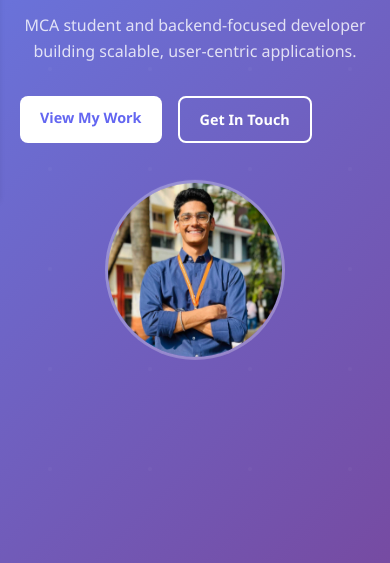
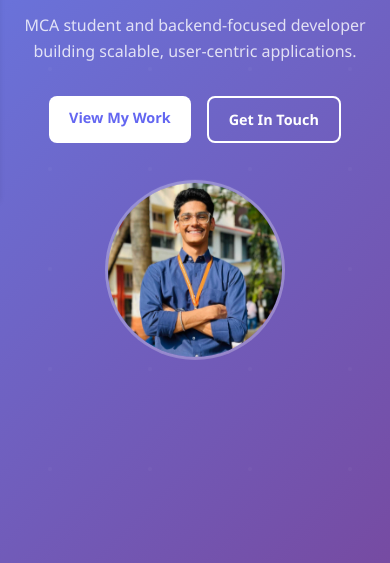
Before and after one commit to AdityaShirsat22/portfolio, a plain HTML site: page index.html in a window 390 px wide. Shown: the part 281-844 px from the top of the page. Drawn offline with Linux system fonts and the light colour scheme.

Commit message:
Update styles.css

```diff
--- a/styles.css
+++ b/styles.css
@@ -755,4 +755,8 @@ section {
     .profile-image i {
         font-size: 80px;
     }
+
+    .cta-buttons {
+        justify-content: center;
+    }
 }
```
